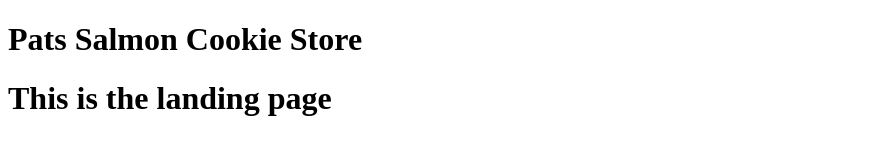
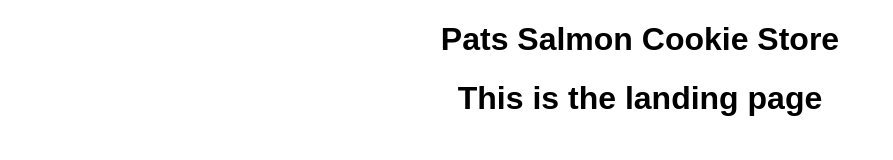
Before and after one commit to tamarushin/Salmon-Cookies, a plain HTML site: page sales.html in a window 1280 px wide. Shown: the whole page, without its empty margins (0-893 px from the left). Drawn offline with Linux system fonts and the light colour scheme.

Commit message:
linked css file to html

```diff
--- a/sales.html
+++ b/sales.html
@@ -4,7 +4,7 @@
   <head>
     <title>10/23 lab by Tama</title>
   </head>
-
+  <link rel="stylesheet" type="text/css" href="style.css">
   <body>
 
     <header>
--- a/style.css
+++ b/style.css
@@ -1,8 +1,11 @@
 body {
   font-family: fantasy;
 }
+h1 {
+  text-align: center;
+}
 fieldset {
-    padding-left: 20px;
+  padding-left: 20px;
 }
 input [type = "text"]{
   padding: 7px;
```
Also changed, not shown: index.html (+1 -1 lines).
